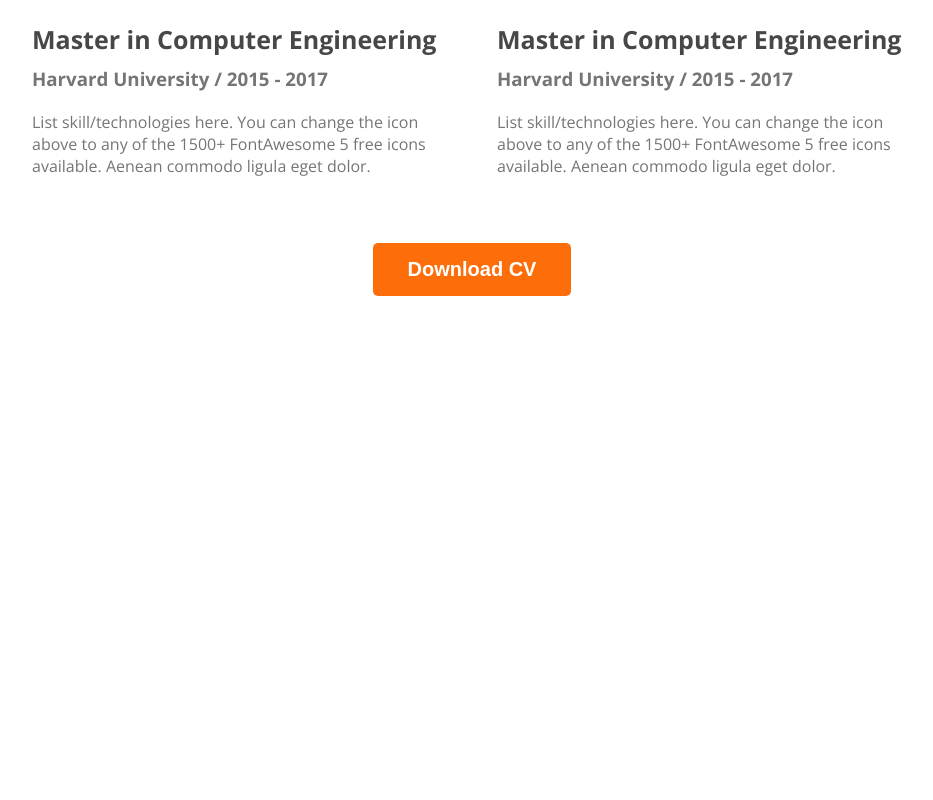
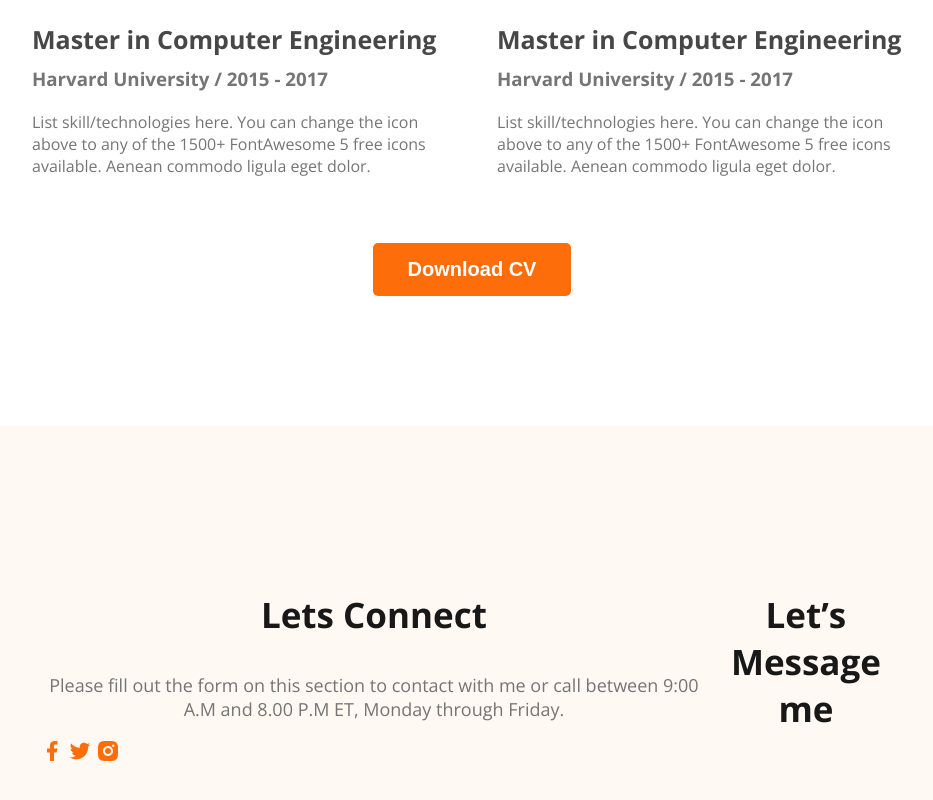
Before and after one commit to atnawshin/web-developer-portfolio, a plain HTML site: page index.html in a window 1280 px wide. Shown: the part 2884-3684 px from the top of the page, without its empty margins (168-1101 px from the left). Before the commit the page ends 3310 px from the top, so only its background shows below. Drawn offline with nearby package versions, Linux system fonts and the light colour scheme.

Commit message:
added footer

```diff
--- a/index.html
+++ b/index.html
@@ -163,7 +163,20 @@
         </section>
     </main>
     <footer>
-
+        <div class="footer-column">
+            <h3 class="section-title">Lets Connect</h3>
+            <p class="section-description">
+                Please fill out the form on this section to contact with me or call between 9:00 A.M and 8.00 P.M ET,
+                Monday through Friday.
+            </p>
+            <div class="social-links">
+                <a href=""><img src="images/icons/facebook.png" alt=""></a>
+                <a href=""><img src="images/icons/twitter.png" alt=""></a>
+                <a href=""><img src="images/icons/insta.png" alt=""></a>
+            </div>
+        </div>
+        <div class="footer-column"></div>
+        <h3 class="section-title">Let’s Message me</h3>
     </footer>
 </body>
 
--- a/styles/portfolio.css
+++ b/styles/portfolio.css
@@ -185,3 +185,10 @@ main section {
     text-align: center;
     margin-top: 50px;
 }
+/* footer style */
+footer{
+    display: flex;
+    background: #FFF8F3;
+    padding: 130px 200px;
+    margin-top: 100px;
+}
```
